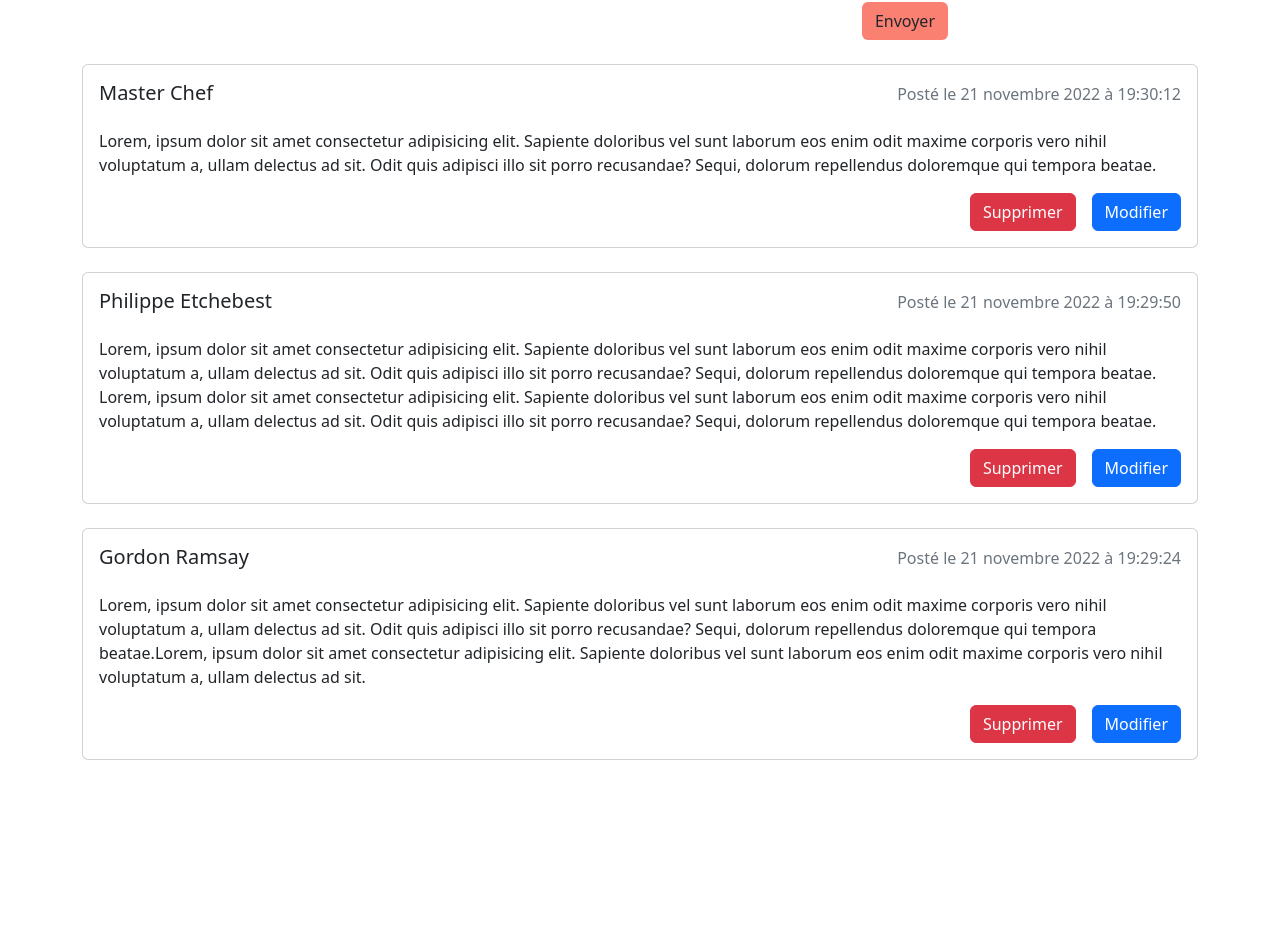
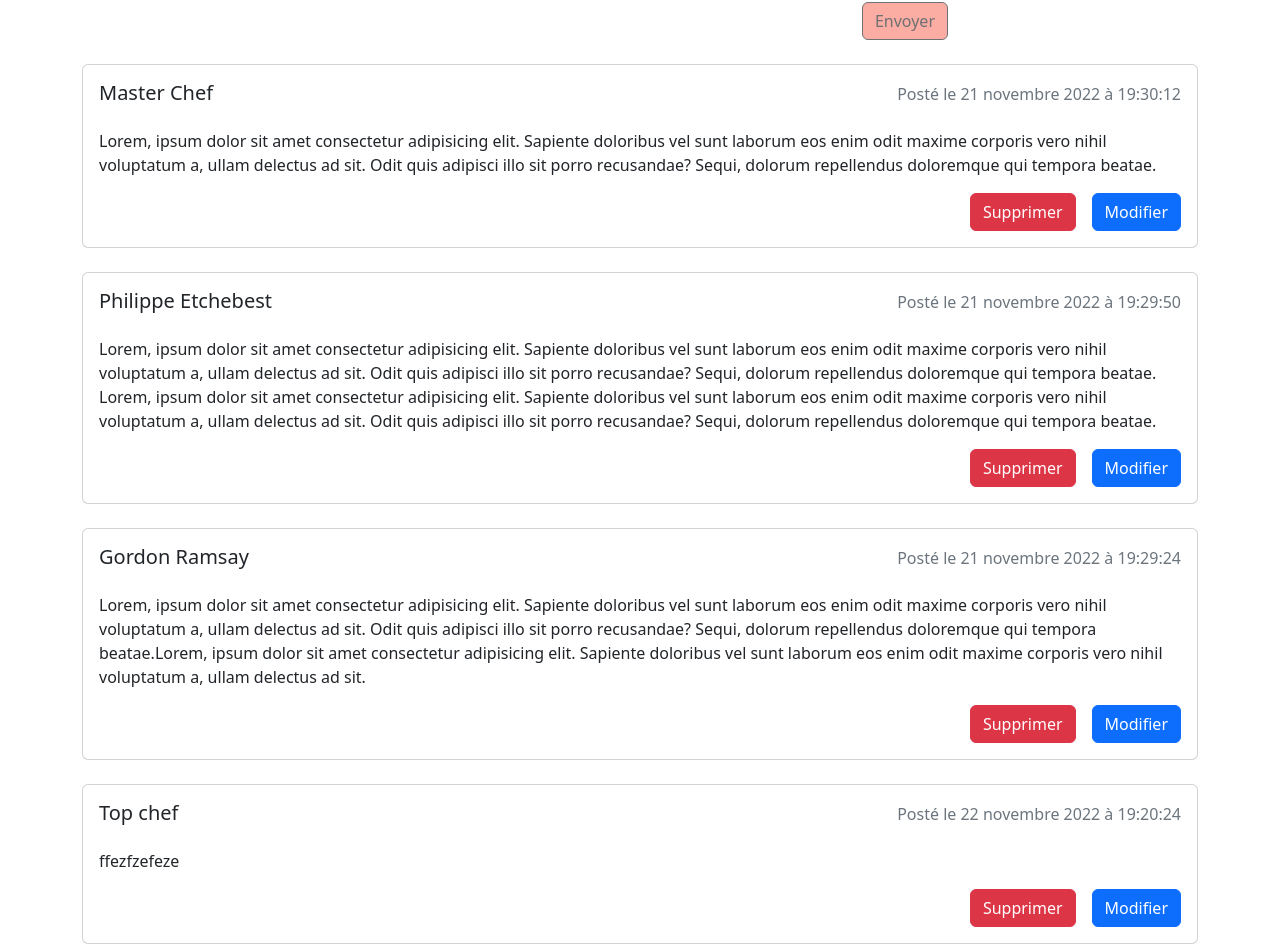
Before and after one commit to KirkVanHouten/front-end-react, a React (Create React App) app: page /blog in a window 1280 px wide. Shown: the part 324-1276 px from the top of the page. Before the commit the page ends 1100 px from the top, so only its background shows below. Built offline with nearby package versions, Linux system fonts and the light colour scheme; data requests are answered from the project's data file.

Commit message:
added modify handling for articles

```diff
--- a/package.json
+++ b/package.json
@@ -11,6 +11,7 @@
     "json-server": "^0.17.1",
     "react": "^18.2.0",
     "react-axios": "^2.0.6",
+    "react-bootstrap": "^2.6.0",
     "react-dom": "^18.2.0",
     "react-icons": "^4.6.0",
     "react-router-dom": "^6.4.3",
--- a/src/assets/db.json
+++ b/src/assets/db.json
@@ -17,6 +17,12 @@
       "content": "Lorem, ipsum dolor sit amet consectetur adipisicing elit. Sapiente doloribus vel sunt laborum eos enim odit maxime corporis vero nihil voluptatum a, ullam delectus ad sit. Odit quis adipisci illo sit porro recusandae? Sequi, dolorum repellendus doloremque qui tempora beatae.Lorem, ipsum dolor sit amet consectetur adipisicing elit. Sapiente doloribus vel sunt laborum eos enim odit maxime corporis vero nihil voluptatum a, ullam delectus ad sit. ",
       "date": 1669058964425,
       "id": 3
+    },
+    {
+      "author": "Top chef",
+      "content": "ffezfzefeze",
+      "date": 1669144824627,
+      "id": 4
     }
   ]
 }
--- a/src/components/Article.js
+++ b/src/components/Article.js
@@ -1,12 +1,16 @@
 import React from 'react';
 import axios from "axios";
 
-const Article = ({infos, removeArticle}) => {
+const Article = ({infos, removeArticle, updateArticle}) => {
     let dateObject = new Date(infos.date);
     const options = { day: 'numeric', month: 'long', year: 'numeric', hour: 'numeric', minute:'numeric', second: 'numeric'};
     let dateFormated = dateObject.toLocaleDateString('fr-FR', options)
     function deleteArticle(){
         removeArticle(infos.id);
+    }
+
+    function modifyArticle(){
+        updateArticle(infos);
     }
     return (
         <div className={"container mt-4"}>
@@ -21,7 +25,7 @@ const Article = ({infos, removeArticle}) => {
                 </div>
                 <div className={"d-flex align-self-end mb-3 me-3"}>
                     <button className={"btn btn-danger"} onClick={deleteArticle}>Supprimer</button>
-                    <button className={"btn btn-primary ms-3"}>Modifier</button>
+                    <button className={"btn btn-primary ms-3"} onClick={modifyArticle}>Modifier</button>
                 </div>
 
             </div>
--- a/src/components/Blog.js
+++ b/src/components/Blog.js
@@ -1,14 +1,22 @@
 import React, {useEffect, useState} from 'react';
 import axios from "axios";
-import Card from "./Card";
 import Article from "./Article";
+import Modal from "react-bootstrap/Modal";
+import Button from "react-bootstrap/Button";
+import {ModalBody, ModalFooter, ModalHeader, ModalTitle} from "react-bootstrap";
 
 const Blog = () => {
+    const nbCarMin = 100;
     const [articles, setArticles] = useState([]);
-    const [nbCar, setNbCar] = useState(140);
+    const [nbCar, setNbCar] = useState(nbCarMin);
     const [style, setStyle] = useState({"display":"none"});
     const [auteur, setAuteur] = useState('');
     const [article, setArticle] = useState('');
+    const [articleToEdit, setArticleToEdit] = useState({});
+    const [authorToEdit, setAuthorToEdit] = useState('');
+    const [descToEdit, setDescToEdit] = useState('');
+    const [showModal, setShowModal] = useState(false);
+
     useEffect(() => {
         fetchDatas();
     }, []);
@@ -31,6 +39,7 @@ const Blog = () => {
             fetchDatas();
             setArticle('');
             setAuteur('');
+            resetTextAreaHelper();
        })
     }
 
@@ -40,9 +49,13 @@ const Blog = () => {
 
     function handleArticleInput(evt){
         setArticle(evt.target.value);
-        let strInputed = evt.target.value.length;
-        setNbCar(100-strInputed);
-        if((100-strInputed)>0){
+        checkArticleLength(evt.target.value);
+    }
+
+    function checkArticleLength(txt){
+        let strInputed = txt.length;
+        setNbCar(nbCarMin-strInputed);
+        if((nbCarMin-strInputed)>0){
             setStyle({"color":"red", "display":"block"});
         } else {
             setStyle({"color":"black", "display":"none"});
@@ -56,8 +69,94 @@ const Blog = () => {
             })
     }
 
+    function handleEditArticleAuthor(evt){
+        setAuthorToEdit(evt.target.value);
+    }
+
+    function handleEditArticleDesc(evt){
+       setDescToEdit(evt.target.value);
+       checkArticleLength(evt.target.value);
+    }
+
+    function updateArticle(articleToEdit){
+        setShowModal(true);
+        setArticleToEdit(articleToEdit);
+        setAuthorToEdit(articleToEdit.author);
+        setDescToEdit(articleToEdit.desc);
+    }
+
+    function saveUpdate(){
+        // axios.post("http://localhost:3003/articles/"+articleToEdit.id,{
+            // articleToEdit
+        // })
+        let newArticle = Object.assign({},articleToEdit);
+        newArticle.author = authorToEdit;
+        newArticle.desc   = descToEdit;
+        axios.put("http://localhost:3003/articles/"+articleToEdit.id, {
+            "author":newArticle.author,
+            "content":newArticle.desc,
+            "date":Date.now(),
+            "id":newArticle.id
+        }).then(() => {
+                hideModal();
+                fetchDatas();
+            })
+    }
+
+    function resetTextAreaHelper(){
+        setNbCar(nbCarMin);
+        setStyle({"color":"black", "display":"none"});
+    }
+
+    function hideModal(){
+        setShowModal(false);
+        resetTextAreaHelper();
+    }
+
+    function setNbCarForModal(){
+        setNbCar(nbCarMin-descToEdit);
+        setStyle({"color":"black", "display":"none"});
+    }
+
     return (
         <div>
+            <Modal show={showModal} onShow={setNbCarForModal} onHide={hideModal} size={"lg"} centered>
+                <ModalHeader>
+                    <ModalTitle>Modification d'un article</ModalTitle>
+                </ModalHeader>
+                <ModalBody>
+                    <form onSubmit={checkForm}>
+                        <div className={"mb-3"}>
+                            <input required={true} className={"form-control"}
+                                   value={authorToEdit}
+                                   onChange={ handleEditArticleAuthor }
+                                   placeholder={"Nom"}/>
+                        </div>
+                        <div className={"mb-3"}>
+                            <textarea required={true} className={"form-control pb-5"}
+                                  placeholder={"Message"}
+                                  value={descToEdit}
+                                      minLength={100}
+                                  onChange={ handleEditArticleDesc }
+                                  aria-describedby="userIndication"></textarea>
+                            <div id="userIndication" className="form-text" style={style}>Veuillez écrire un minimum de {nbCar} caractère(s).</div>
+                        </div>
+                        <div className={"d-flex justify-content-end"}>
+                            <Button variant={"danger"}
+                                    onClick={() => setShowModal(false)} >
+                                Annuler
+                            </Button>
+                            <Button variant={"primary"}
+                                    className={"ms-3"}
+                                    disabled={nbCar>0}
+                                    onClick={saveUpdate}>
+                                Modifier
+                            </Button>
+                        </div>
+
+                    </form>
+                </ModalBody>
+            </Modal>
             <h1 className={"mb-4 mt-4 text-center"}>Blog</h1>
             <form className={"container w-50 d-flex flex-column"} onSubmit={checkForm}>
                 <div className={"mb-3"}>
@@ -70,21 +169,23 @@ const Blog = () => {
                     <textarea required={true} className={"form-control pb-5"} style={{"borderColor":"#fa8072"}}
                               placeholder={"Message"}
                               value={article}
+                              minLength={100}
                               onChange={handleArticleInput}
                               aria-describedby="userIndication"></textarea>
-                    <div id="userIndication" className="form-text" style={style}>Veuillez écrire un minimum de {nbCar} caractères.</div>
+                    <div id="userIndication" hidden={showModal} className="form-text" style={style}>Veuillez écrire un minimum de {nbCar} caractères.</div>
                 </div>
-                <button className={"btn align-self-end"} style={{"backgroundColor":"#fa8072"}}>Envoyer</button>
+                <button className={"btn align-self-end"} disabled={nbCar>0 && !showModal} style={{"backgroundColor":"#fa8072"}}>Envoyer</button>
             </form>
             {articles.map(element => (
                 <Article key={element.id}
-                         removeArticle={removeArticle}
-                      infos={{
-                          author: element.author,
-                          desc: element.content,
-                          date: element.date,
-                          id: element.id,
-                      }}
+                         removeArticle = {removeArticle}
+                         updateArticle = {updateArticle}
+                         infos         = {{
+                                            author : element.author,
+                                            desc   : element.content,
+                                            date   : element.date,
+                                            id     : element.id,
+                                         }}
                 />
             ))}
         </div>
```
Also changed, not shown: 1 other file (tests, documents, lock files or other folders).
